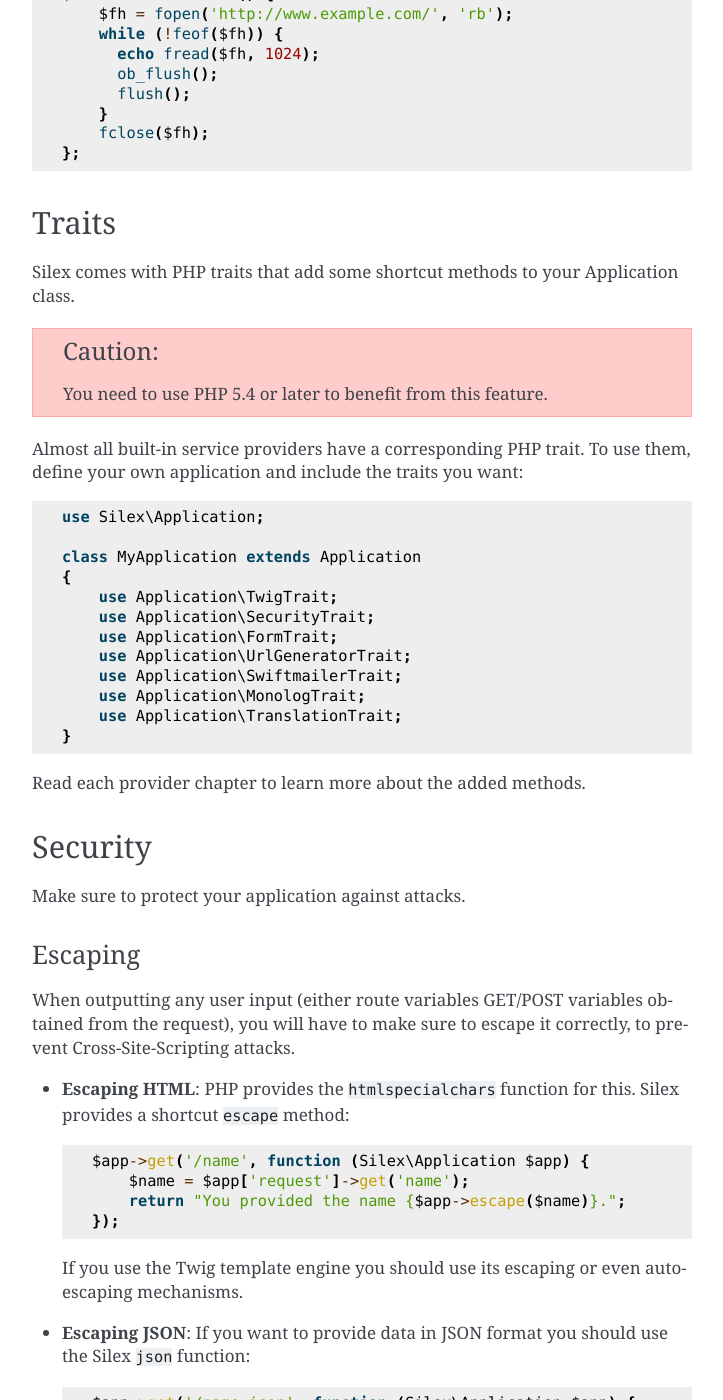
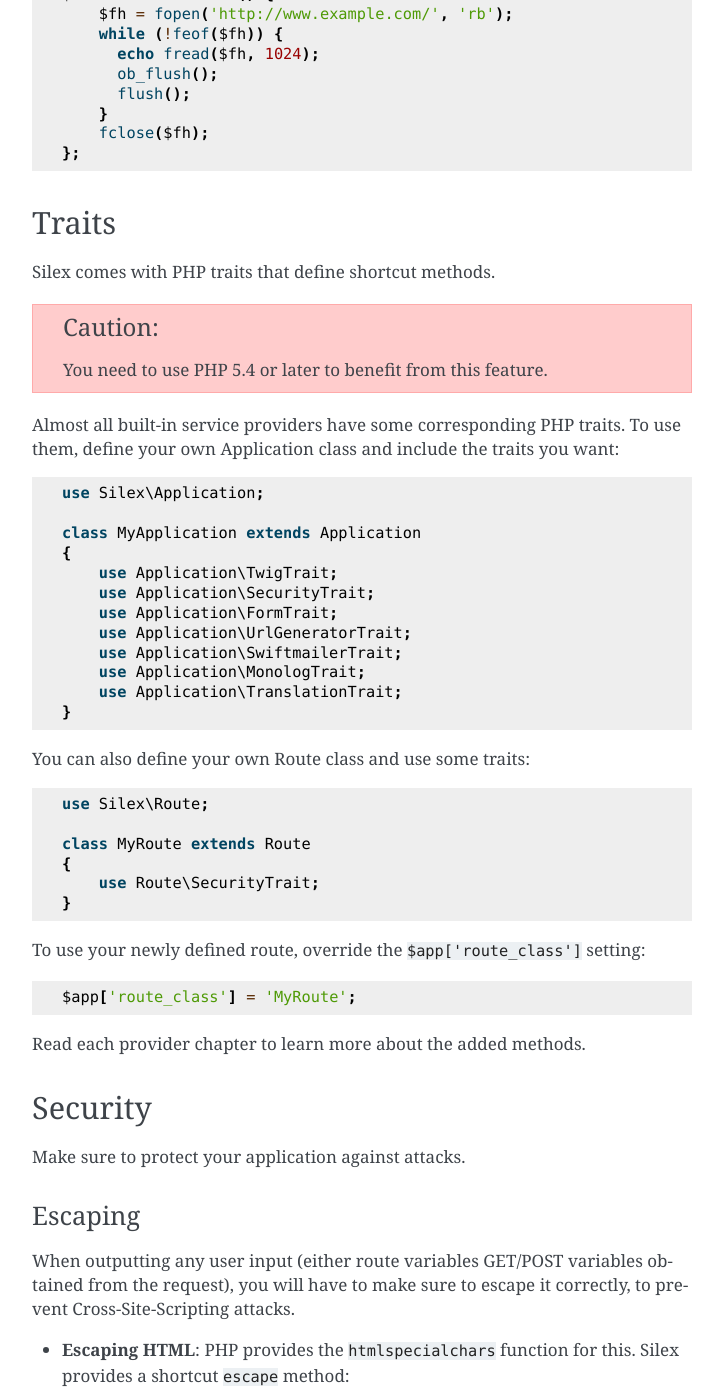
Before and after one commit to silexphp/Silex, a Sphinx documentation site: the page built from doc/usage.rst, in a window 1280 px wide and 1400 px high, scrolled down 15803 px. Shown: the whole window, without its empty margins (388-1111 px from the left). Built offline with Sphinx 7.4.7, drawn with Linux system fonts in a browser that asks for light colours.

Commit message:
added more docs

```diff
--- a/doc/usage.rst
+++ b/doc/usage.rst
@@ -741,15 +741,14 @@
 Traits
 ------
 
-Silex comes with PHP traits that add some shortcut methods to your Application
-class.
+Silex comes with PHP traits that define shortcut methods.
 
 .. caution::
 
     You need to use PHP 5.4 or later to benefit from this feature.
 
-Almost all built-in service providers have a corresponding PHP trait. To use
-them, define your own application and include the traits you want::
+Almost all built-in service providers have some corresponding PHP traits. To
+use them, define your own Application class and include the traits you want::
 
     use Silex\Application;
 
@@ -763,6 +762,20 @@
         use Application\MonologTrait;
         use Application\TranslationTrait;
     }
+
+You can also define your own Route class and use some traits::
+
+    use Silex\Route;
+
+    class MyRoute extends Route
+    {
+        use Route\SecurityTrait;
+    }
+
+To use your newly defined route, override the ``$app['route_class']``
+setting::
+
+    $app['route_class'] = 'MyRoute';
 
 Read each provider chapter to learn more about the added methods.
 
```
Also changed, not shown: doc/providers/security.rst (+10 -0 lines).
